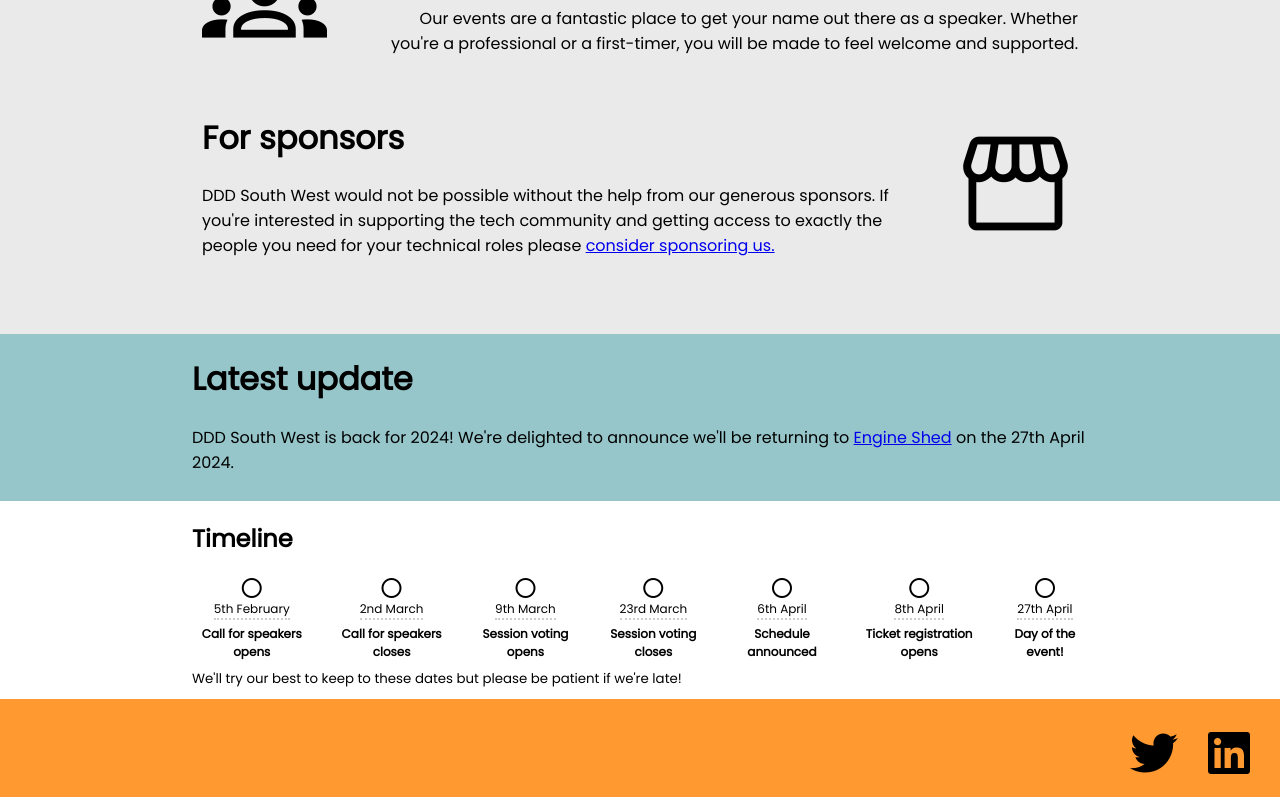
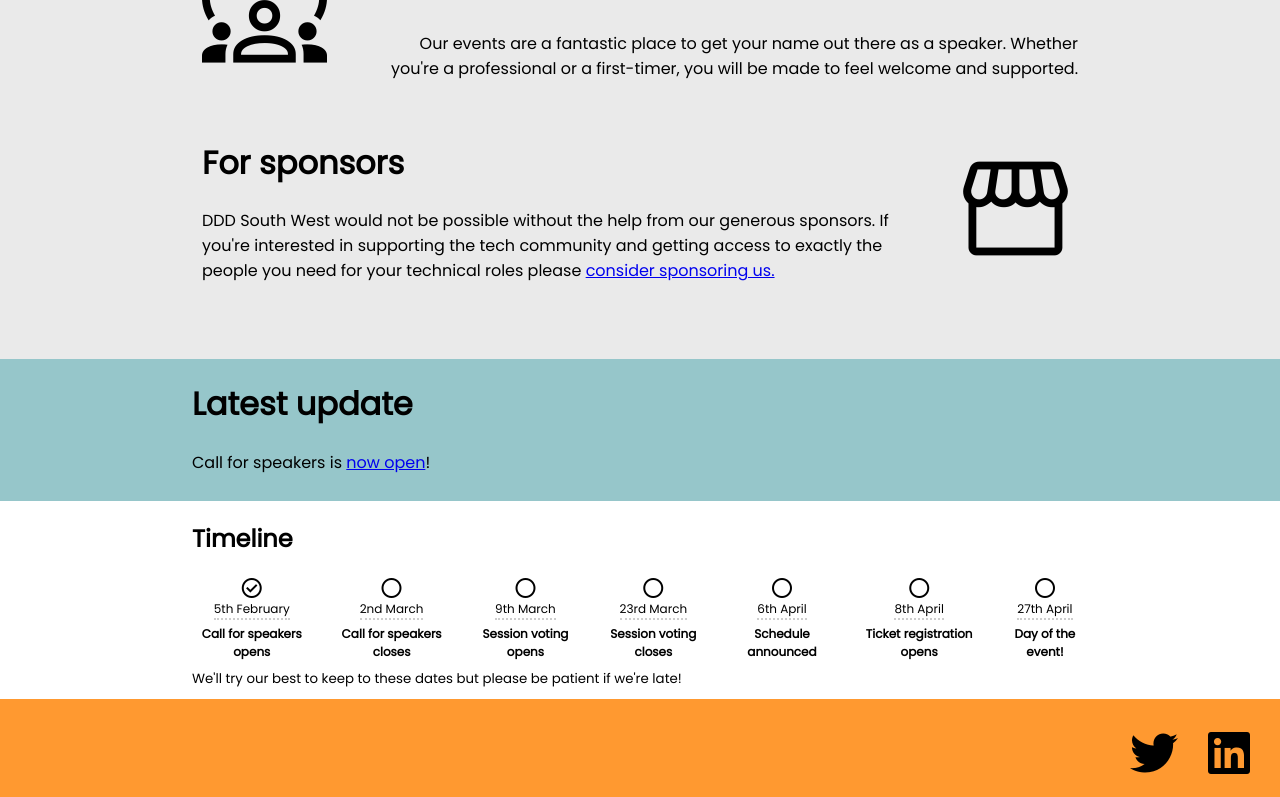
Before and after one commit to dddsw/dddsw-web, a SvelteKit app: page / in a window 1280 px wide. Shown: the part 1174-1971 px from the top of the page. Built offline with nearby package versions, Linux system fonts and the light colour scheme.

Commit message:
add cfs link and sessions page

```diff
--- a/src/lib/Navbar.svelte
+++ b/src/lib/Navbar.svelte
@@ -7,7 +7,7 @@
 		{ text: 'About', href: '/about', hidden: false },
 		{ text: 'Sponsorship', href: '/sponsorship', hidden: false },
 		{ text: '2024', href: '/2024', hidden: false },
-		{ text: 'Sessions', href: '/sessions', hidden: true },
+		{ text: 'Sessions', href: '/sessions', hidden: false },
 		{ text: 'Schedule', href: '/schedule', hidden: true },
 		{ text: 'Code of Conduct', href: '/code-of-conduct', hidden: false }
 	];
@@ -30,7 +30,11 @@
 		<span class="nav-button-text">Find out more</span>
 
 		<span class="material-symbols-outlined icon">
-			{#if $navExpanded} expand_less {:else} expand_more {/if}</span
+			{#if $navExpanded}
+				expand_less
+			{:else}
+				expand_more
+			{/if}</span
 		>
 	</div>
 	{#if $navExpanded}
--- a/src/routes/+page.svelte
+++ b/src/routes/+page.svelte
@@ -11,7 +11,7 @@
 			icon: 'code',
 			paragraph: `Developers are at the heart of DDD South West.
 		We love to learn and share their ideas with others. You'll meet likeminded peers,
-		make new friends and connections, and feel part of our friendly community where everyone is welcome.`
+		make new friends and connections, and feel part of our friendly community where everyone is welcome. Call for speakers is <a href="https://sessionize.com/ddd-south-west-2024" target="_blank">now open</a>!`
 		},
 		{
 			title: 'For speakers',
@@ -50,11 +50,9 @@
 	<div class="section">
 		<h1>Latest update</h1>
 		<p>
-			DDD South West is back for 2024! We're delighted to announce we'll be returning to <a
-				href="https://engine-shed.co.uk/"
-				target="_blank">Engine Shed</a
-			>
-			on the 27th April 2024.
+			Call for speakers is <a href="https://sessionize.com/ddd-south-west-2024" target="_blank"
+				>now open</a
+			>!
 		</p>
 	</div>
 </div>
@@ -64,7 +62,7 @@
 		<h2>Timeline</h2>
 		<div class="timeline text-center">
 			<span class="timeline-item">
-				<span class="material-symbols-outlined"> circle </span>
+				<span class="material-symbols-outlined"> check_circle </span>
 				<p>5th February</p>
 				<p>Call for speakers opens</p>
 			</span>
--- a/src/routes/about/+page.svelte
+++ b/src/routes/about/+page.svelte
@@ -44,7 +44,6 @@
 			name: 'Hannah Price',
 			imageName: 'hannah.jpg',
 			email: 'hannahprice@dddsouthwest.com',
-			twitter: 'han_10001',
 			linkedIn: 'hannah-price-a09728b1'
 		},
 		{
--- a/src/routes/sessions/+page.svelte
+++ b/src/routes/sessions/+page.svelte
@@ -15,11 +15,11 @@
 	let modalSpeaker: Speaker | undefined;
 
 	onMount(async () => {
-		const sessionsRsp = await fetch('https://sessionize.com/api/v2/h3krav8h/view/Sessions');
+		const sessionsRsp = await fetch('https://sessionize.com/api/v2/kn91wz1x/view/Sessions');
 		let sessionsJson = await sessionsRsp.json();
 		sessions = sessionsJson[0].sessions;
 
-		const speakersRsp = await fetch('https://sessionize.com/api/v2/h3krav8h/view/Speakers');
+		const speakersRsp = await fetch('https://sessionize.com/api/v2/kn91wz1x/view/Speakers');
 		speakers = await speakersRsp.json();
 
 		const hasId = $page.url.searchParams.has('id');
```
